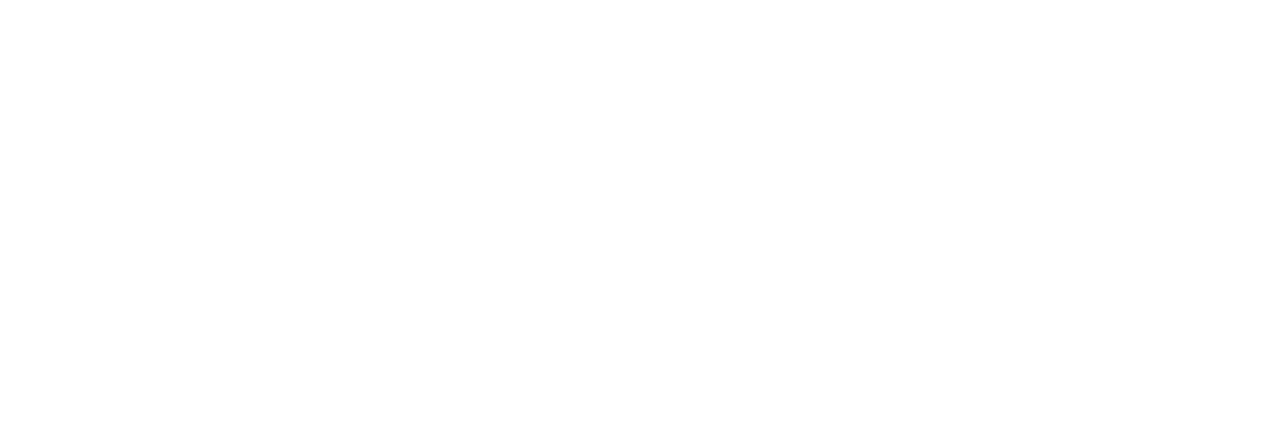
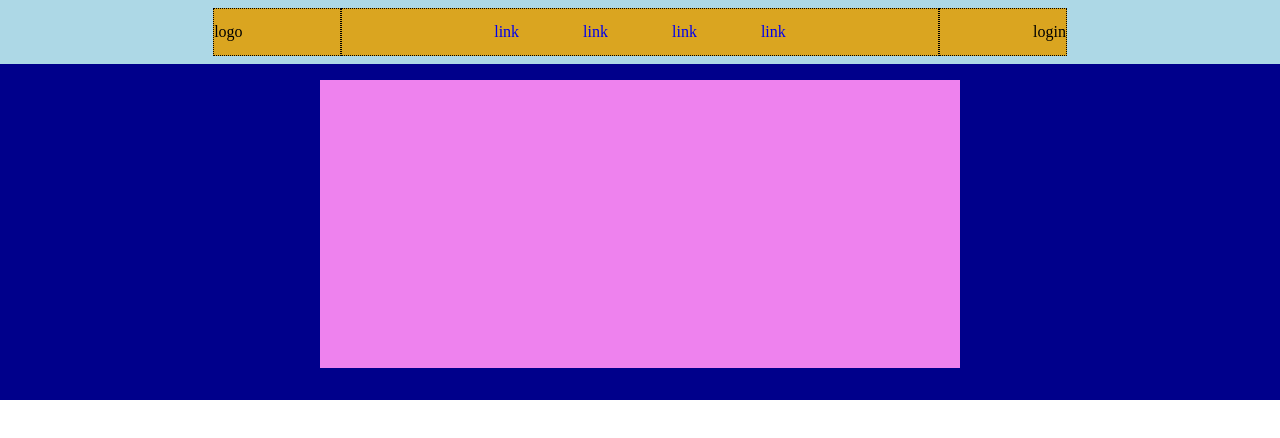
Before and after one commit to DeSantisDomiziano/htmlcss-struttura-discord, a plain HTML site: page index.html in a window 1280 px wide. Drawn offline with Linux system fonts and the light colour scheme.

Commit message:
add header htmlcss struttura discord

```diff
--- a/assets/css/style.css
+++ b/assets/css/style.css
@@ -1,5 +1,116 @@
+/* #region common rules */
+
 *{
     margin: 0;
     padding: 0;
     box-sizing: border-box;
 }
+
+/* #endregion common rules */
+
+/* #region palette color */
+
+:root {
+    /* COLOR HEADER */
+    --ds-bgheader: #00008b;
+    --ds-bgnav: #add8e6;
+    --ds-colornav: #daa520;
+    --ds-bgcardheader: #ee82ee;
+}
+
+/* #endregion palette color */
+
+/* #region debug */
+
+/* HEADER */
+.debug > #app-header{
+    background-color: var(--ds-bgheader);
+}
+
+.debug .bar-nav {
+    background-color: var(--ds-bgnav);
+}
+
+.debug nav {
+    background-color: var(--ds-colornav);
+}
+
+.debug .card-header{
+    background-color: var(--ds-bgcardheader);
+}
+
+/* #endregion debug */
+
+/* #region utilities */
+
+.flex {
+    display: flex;
+    justify-content: center;
+    align-items: center;
+}
+
+
+.row-1 {
+    height: 50vh;
+}
+
+.col-8 {
+    width: 66.7vw;
+}
+
+a {
+text-decoration: none;
+}
+
+/* #endregion utilities */
+
+/* #region header */
+
+/* NAV */
+.bar-nav{
+    height: 8vh;
+}
+
+nav {
+    height: 6vh;
+    justify-content: space-between !important;
+}
+
+.logo,
+.login {
+    height: 100%;
+    width: 15%;
+    border: 1px dotted black;
+}
+
+.menu {
+    height: 100%;
+    width: 70%;
+    border: 1px dotted black;
+}
+
+.menu-item {
+    padding: 0 2rem;
+}
+
+.logo {
+    justify-content: flex-start;
+}
+
+.login {
+    justify-content: flex-end;
+}
+
+/* CARD HEADER */
+#container-card-header {
+    height: 40vh;
+}
+
+.card-header{
+    height: 36vh;
+    width: 50vw;
+
+}
+
+
+/* #endregion header */
--- a/index.html
+++ b/index.html
@@ -7,10 +7,34 @@
     <title>Document</title>
     <link rel="stylesheet" href="./assets/css/style.css">
 </head>
-<body>
+<body class="debug">
+
     <!-- HEADER -->
-    <header id="app-header">
+    <header id="app-header" class="row-1">
+        <!-- NAV -->
+        <div class="bar-nav flex">
+            <nav class="col-8 flex">
+                <div class="logo flex">
+                    logo
+                </div>
+                <div class="menu flex">
+                    <div class="menu-item"><a href="#">link</a></div>
+                    <div class="menu-item"><a href="#">link</a></div>
+                    <div class="menu-item"><a href="#">link</a></div>
+                    <div class="menu-item"><a href="#">link</a></div>
+                </div>
+                <div class="login flex">
+                    login
+                </div>
+            </nav>
+        </div>
 
+        <!-- CARD HEADER -->
+        <div id="container-card-header" class="flex">
+            <div class="card-header">
+
+            </div>
+        </div>
     </header>
 
     <!-- MAIN -->
```
